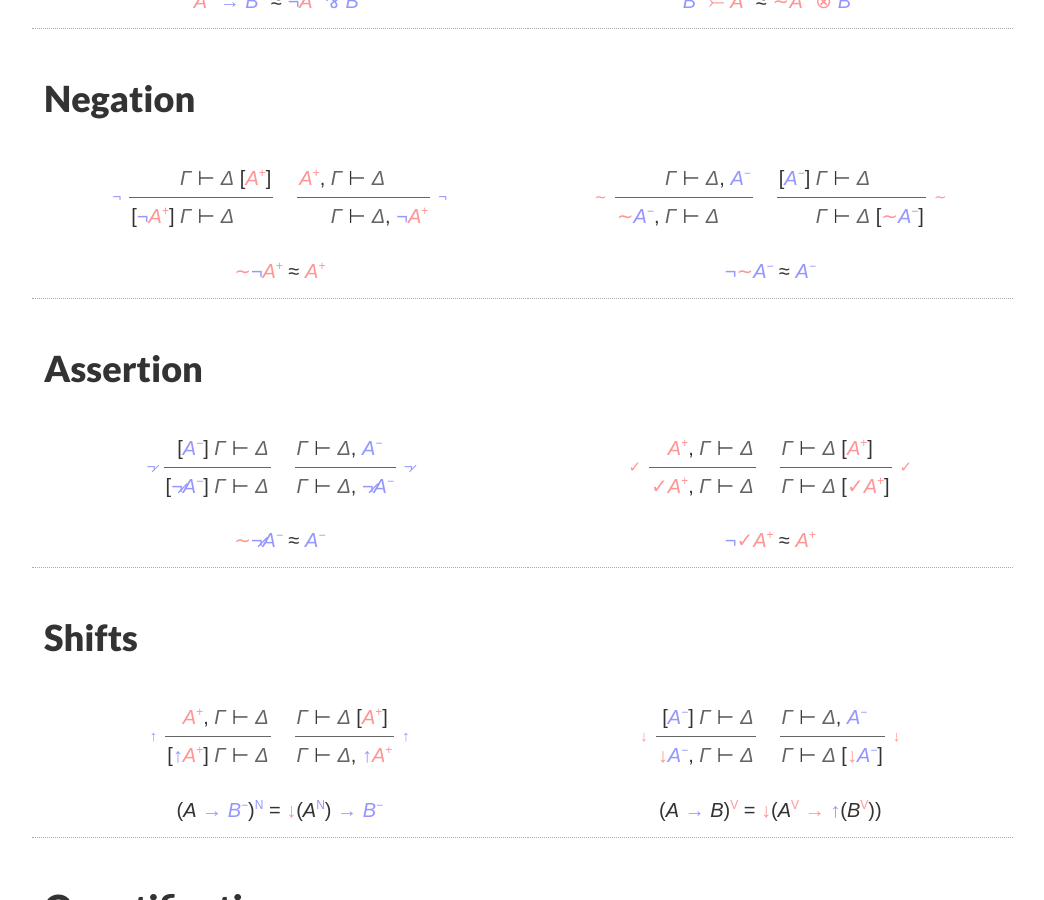
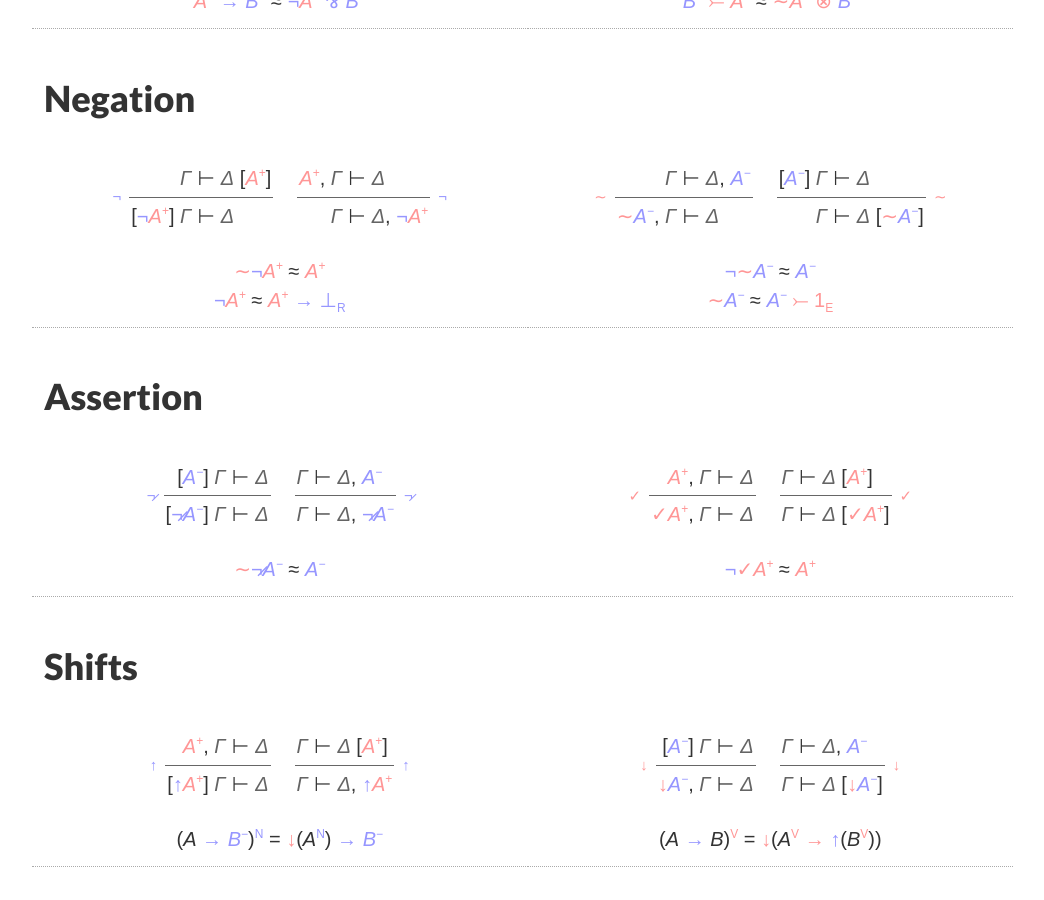
Before and after one commit to robrix/robrix.github.io, a Jekyll site: the page docs/posts/2021-08-14-sequent-calculus-cheat-sheet/index.html, which Jekyll copies as it is, in a window 1280 px wide and 900 px high, scrolled down 1693 px. Shown: the whole window, without its empty margins (128-1172 px from the left). Built offline with Jekyll 4.4.1, drawn with Linux system fonts in a browser that asks for light colours; some web fonts are replaced.

Commit message:
Add the equivalences for the negations.

```diff
--- a/docs/feed.xml
+++ b/docs/feed.xml
@@ -436,10 +436,12 @@
     </tr>
     <tr>
       <td class="equivalence">
-        <span class="negate"><span class="op">∼</span><span class="not"><span class="op">¬</span><span class="var pos">A<sup>+</sup></span></span></span> ≈ <span class="var pos">A<sup>+</sup></span>
+        <div><span class="negate"><span class="op">∼</span><span class="not"><span class="op">¬</span><span class="var pos">A<sup>+</sup></span></span></span> ≈ <span class="var pos">A<sup>+</sup></span></div>
+        <div><span class="not"><span class="op">¬</span><span class="var pos">A<sup>+</sup></span></span></span> ≈ <span class="implication"><span class="var pos">A<sup>+</sup></span> <span class="op">→</span> <span class="bottom op R">⊥</span></span></div>
       </td>
       <td class="equivalence">
-        <span class="not"><span class="op">¬</span><span class="negate"><span class="op">∼</span><span class="var neg">A<sup>−</sup></span></span></span> ≈ <span class="var neg">A<sup>−</sup></span>
+        <div><span class="not"><span class="op">¬</span><span class="negate"><span class="op">∼</span><span class="var neg">A<sup>−</sup></span></span></span> ≈ <span class="var neg">A<sup>−</sup></span></div>
+        <div><span class="negate"><span class="op">∼</span><span class="var neg">A<sup>−</sup></span></span></span> ≈ <span class="coimplication"><span class="var neg">A<sup>−</sup></span> <span class="op">⤚</span> <span class="one op E">1</span></span></div>
       </td>
     </tr>
   </tbody>
--- a/docs/posts/2021-08-14-sequent-calculus-cheat-sheet/index.html
+++ b/docs/posts/2021-08-14-sequent-calculus-cheat-sheet/index.html
@@ -484,10 +484,12 @@
     </tr>
     <tr>
       <td class="equivalence">
-        <span class="negate"><span class="op">∼</span><span class="not"><span class="op">¬</span><span class="var pos">A<sup>+</sup></span></span></span> ≈ <span class="var pos">A<sup>+</sup></span>
+        <div><span class="negate"><span class="op">∼</span><span class="not"><span class="op">¬</span><span class="var pos">A<sup>+</sup></span></span></span> ≈ <span class="var pos">A<sup>+</sup></span></div>
+        <div><span class="not"><span class="op">¬</span><span class="var pos">A<sup>+</sup></span></span></span> ≈ <span class="implication"><span class="var pos">A<sup>+</sup></span> <span class="op">→</span> <span class="bottom op R">⊥</span></span></div>
       </td>
       <td class="equivalence">
-        <span class="not"><span class="op">¬</span><span class="negate"><span class="op">∼</span><span class="var neg">A<sup>−</sup></span></span></span> ≈ <span class="var neg">A<sup>−</sup></span>
+        <div><span class="not"><span class="op">¬</span><span class="negate"><span class="op">∼</span><span class="var neg">A<sup>−</sup></span></span></span> ≈ <span class="var neg">A<sup>−</sup></span></div>
+        <div><span class="negate"><span class="op">∼</span><span class="var neg">A<sup>−</sup></span></span></span> ≈ <span class="coimplication"><span class="var neg">A<sup>−</sup></span> <span class="op">⤚</span> <span class="one op E">1</span></span></div>
       </td>
     </tr>
   </tbody>
```
Also changed, not shown: posts/2021-08-14-sequent-calculus-cheat-sheet.md (+4 -2 lines).
